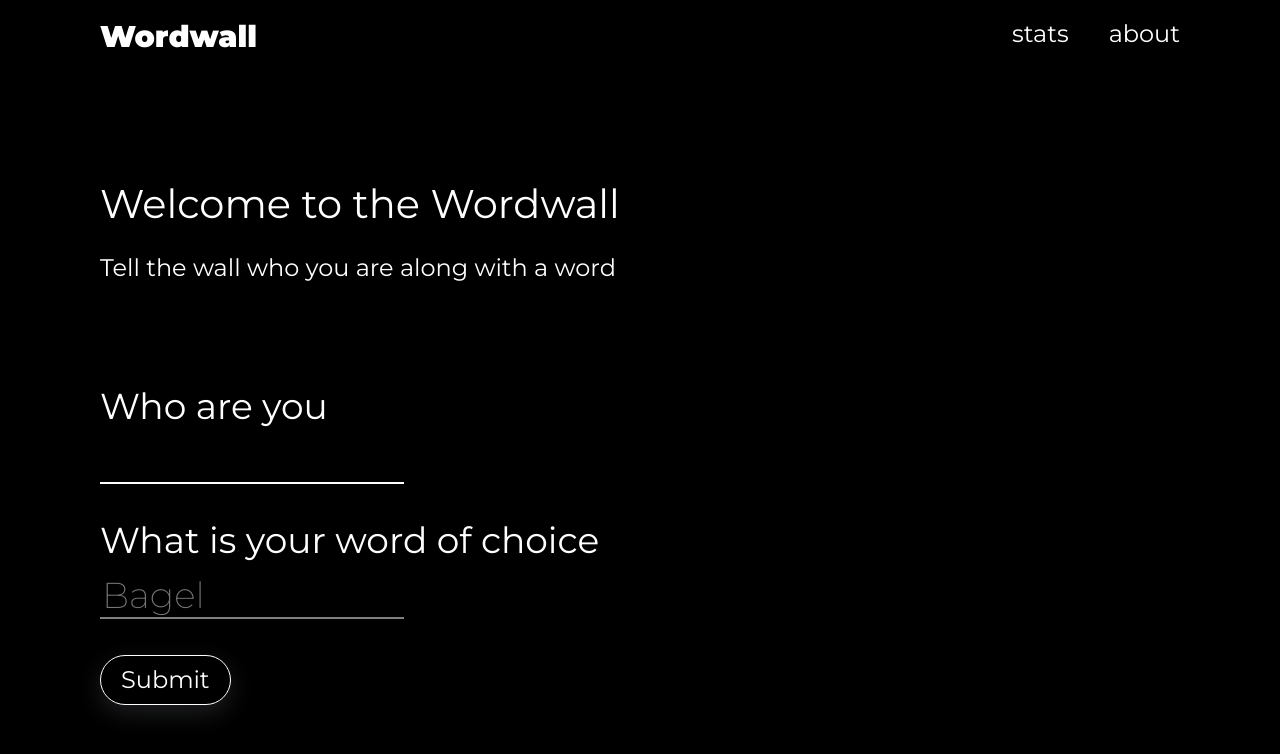
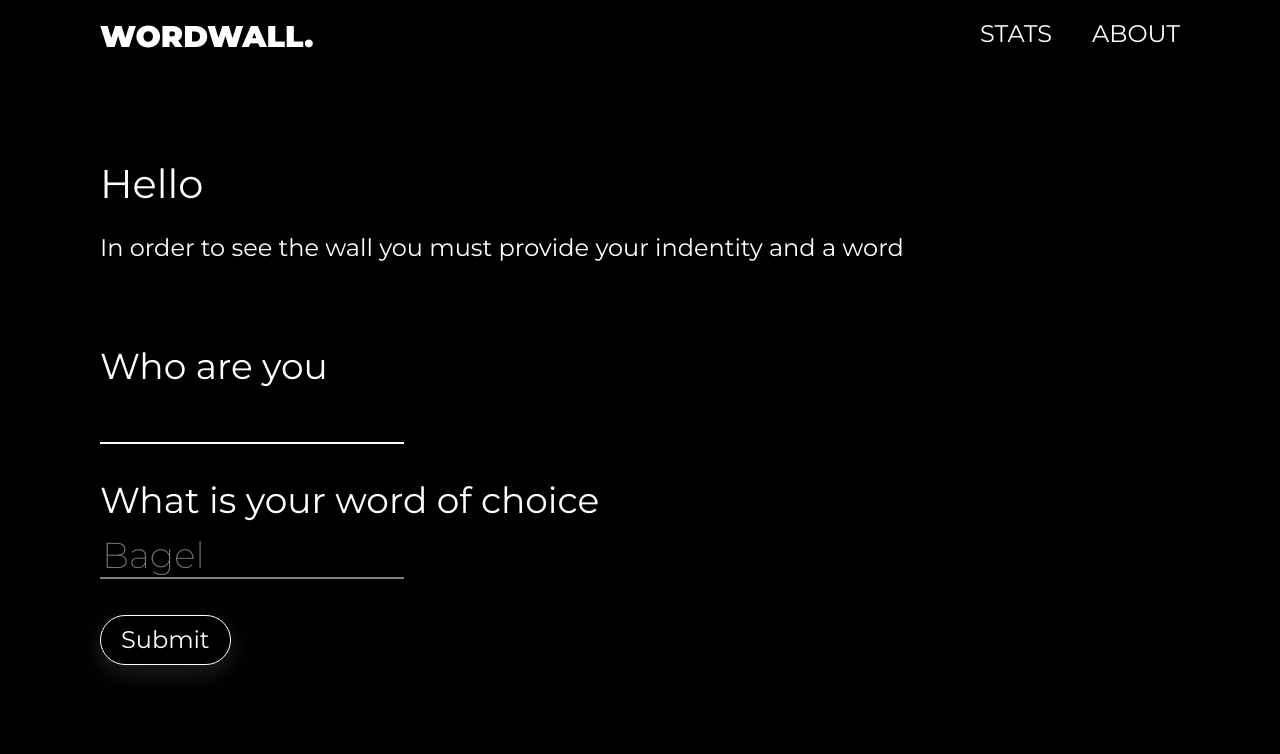
Before and after one commit to min0k/wordwall, a React (Create React App) app: page / in a window 1280 px wide. Shown: the top 754 px of the page. Built offline with nearby package versions, Linux system fonts and the light colour scheme; no server answers.

Commit message:
Minor tweaks to sentence structure

```diff
--- a/src/components/Navbar.tsx
+++ b/src/components/Navbar.tsx
@@ -6,14 +6,14 @@ export default function Navbar() {
     <div className={styles.container}>
       <nav className={styles.navContainer}>
         <Link to={"/"} className={styles.logoText}>
-          Wordwall
+          WORDWALL.
         </Link>
         <div className={styles.navLinks}>
           <Link to={"/stats"} className={styles.text}>
-            stats
+            STATS
           </Link>
           <Link to={"/about"} className={styles.text}>
-            about
+            ABOUT
           </Link>
         </div>
       </nav>
--- a/src/components/Welcome.module.css
+++ b/src/components/Welcome.module.css
@@ -1,9 +1,9 @@
 .container {
-  padding: 80px 0px;
+  padding: 60px 0px;
 }
 
 .h1 {
-  font-weight: 400;
+  font-weight: 500;
   font-size: 40px;
 }
 .text {
--- a/src/components/Welcome.tsx
+++ b/src/components/Welcome.tsx
@@ -3,8 +3,11 @@ import styles from "./Welcome.module.css";
 export default function Welcome() {
   return (
     <div className={styles.container}>
-      <h1 className={styles.h1}>Welcome to the Wordwall</h1>
-      <p className={styles.text}>Tell the wall who you are along with a word</p>
+      <h1 className={styles.h1}>Hello</h1>
+
+      <p className={styles.text}>
+        In order to see the wall you must provide your indentity and a word
+      </p>
     </div>
   );
 }
```
